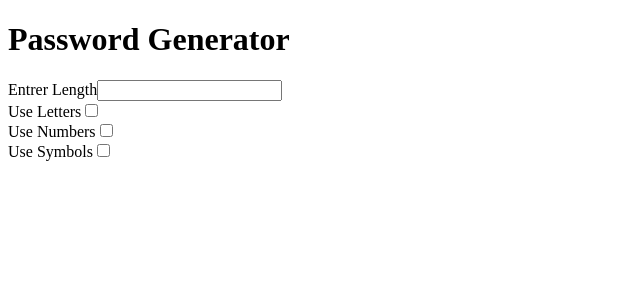
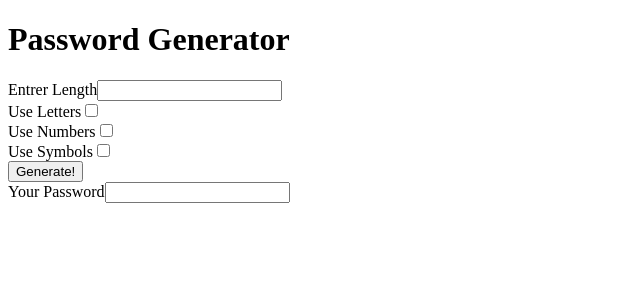
Before and after one commit to SirSoto25/CursoAngular, an Angular app: page / in a window 1280 px wide. Shown: the top 300 px of the page, without its empty margins (0-640 px from the left). Built offline with nearby package versions, Linux system fonts and the light colour scheme.

Commit message:
Finish HTML skeleton

```diff
--- a/src/app/app.component.html
+++ b/src/app/app.component.html
@@ -19,3 +19,12 @@
   <label>Use Symbols</label>
   <input type="checkbox" />
 </div>
+
+<div>
+  <button>Generate!</button>
+</div>
+
+<div>
+  <label>Your Password</label>
+  <input>
+</div>
```
